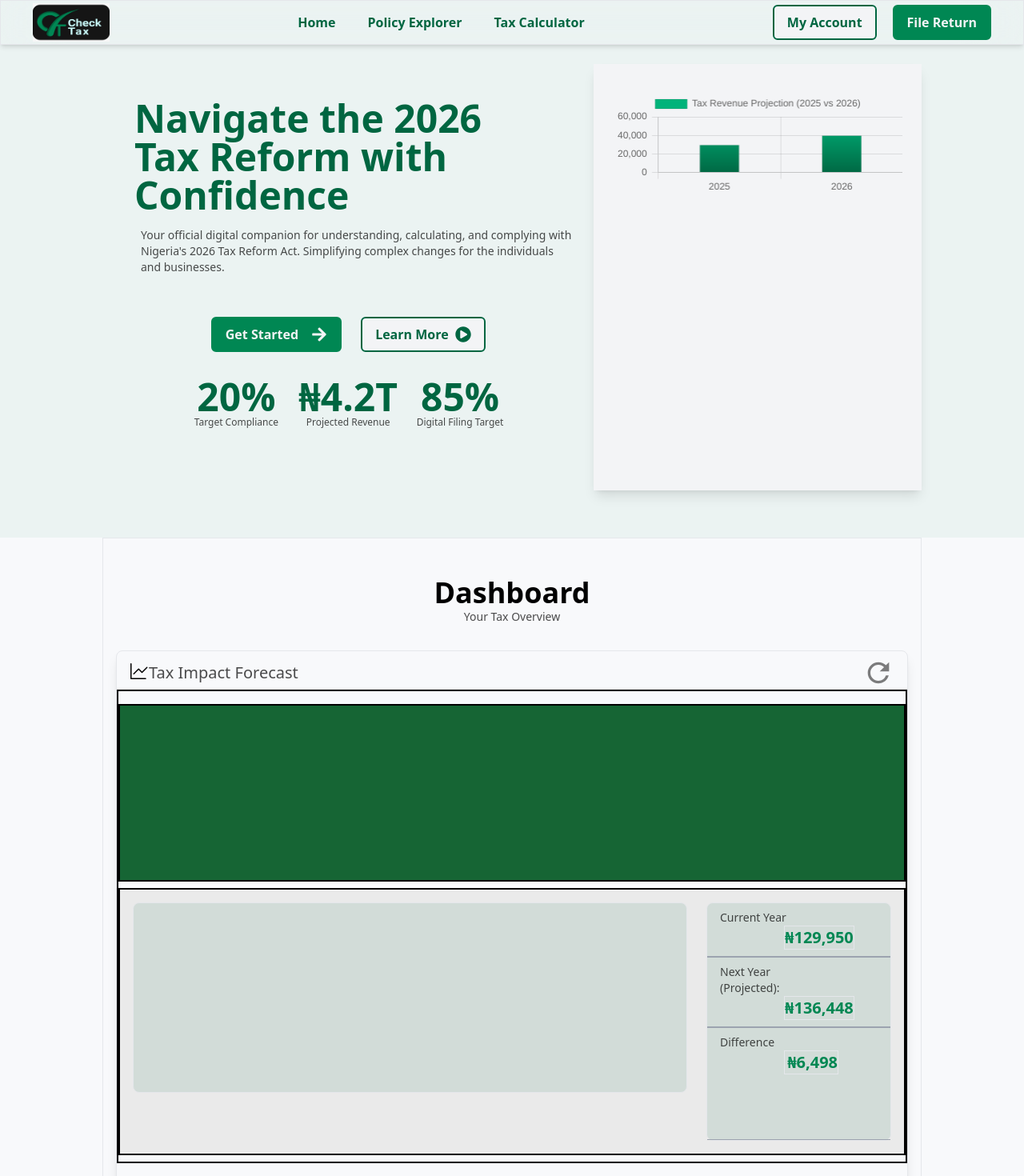
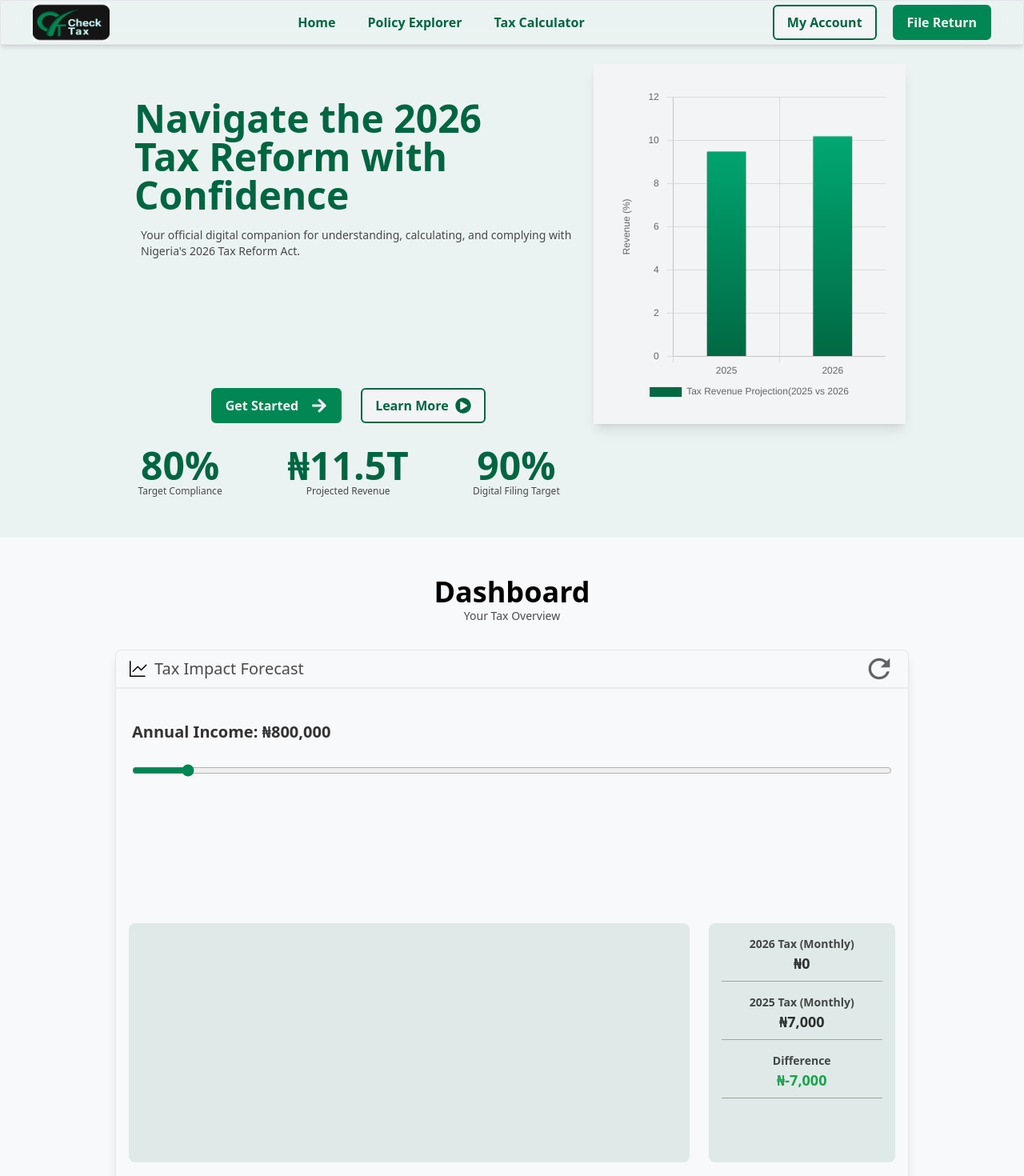
Before and after one commit to GreatRoyce/CheckTax_2026, a React (Vite) app: page / in a window 1280 px wide. Shown: the top 1470 px of the page at 80% size. Built offline with nearby package versions, Linux system fonts and the light colour scheme.

Commit message:
slider added

```diff
--- a/src/components/BarChart.jsx
+++ b/src/components/BarChart.jsx
@@ -1,14 +1,32 @@
-import React from "react";
+import {
+  Chart as ChartJS,
+  CategoryScale,
+  LinearScale,
+  BarElement,
+  Tooltip,
+  Legend,
+} from "chart.js";
 import { Bar } from "react-chartjs-2";
-import { Chart as ChartJS } from "chart.js/auto";
 
+ChartJS.register(
+  CategoryScale,
+  LinearScale,
+  BarElement,
+  Tooltip,
+  Legend
+);
 
-
-
-function BarChart({chartData, chartOptions}) {
-  return <div>
-    <Bar data={chartData} options={chartOptions} />
-  </div>;
+function BarChart({ chartData, chartOptions }) {
+  return (
+    <div className="w-full h-full">
+      {/* <h5 className="text-center text-primary pb-10">Tax Revenue Projection(2025 vs 2026)</h5> */}
+      <Bar
+        data={chartData}
+        options={chartOptions}
+        style={{ width: "100%", height: "100%" }}
+      />
+    </div>
+  );
 }
 
 export default BarChart;
--- a/src/pages/Homepage.jsx
+++ b/src/pages/Homepage.jsx
@@ -3,6 +3,7 @@ import Navbar from "../components/Navbar";
 import HeroSection from "../sections/HeroSection";
 import Dashboard from "../sections/Dashboard";
 import Footer from "../sections/Footer";
+
 
 function Homepage() {
   return (
@@ -13,6 +14,7 @@ function Homepage() {
          <Dashboard />
          <Footer />
 
+
       </div>
     </div>
   );
--- a/src/sections/Dashboard.jsx
+++ b/src/sections/Dashboard.jsx
@@ -1,56 +1,126 @@
-import React from "react";
+import React, { useState, useEffect } from "react";
 import { MdRefresh } from "react-icons/md";
 import { GoGraph } from "react-icons/go";
 
+/* ---------------- TAX TABLES ---------------- */
+
+const OLD_TAX = [
+  { max: 300000, monthly: 1750 },
+  { max: 500000, monthly: 3583 },
+  { max: 800000, monthly: 7000 },
+  { max: 1000000, monthly: 9500 },
+  { max: 1200000, monthly: 12333 },
+  { max: 1500000, monthly: 17083 },
+  { max: 1800000, monthly: 22333 },
+  { max: 2000000, monthly: 25833 },
+  { max: 2400000, monthly: 32833 },
+  { max: 3000000, monthly: 43167 },
+  { max: 3600000, monthly: 72000 },
+  { max: 4800000, monthly: 96000 },
+  { max: 6000000, monthly: 120000 },
+  { max: 7200000, monthly: 144000 },
+  { max: 8400000, monthly: 168000 },
+  { max: 9600000, monthly: 192000 },
+  { max: 10800000, monthly: 261000 },
+  { max: 12000000, monthly: 240000 },
+];
+
+const NEW_TAX = [
+  { max: 800000, monthly: 0 },
+  { max: 1000000, monthly: 2500 },
+  { max: 1200000, monthly: 5000 },
+  { max: 1500000, monthly: 8750 },
+  { max: 1800000, monthly: 12500 },
+  { max: 2000000, monthly: 15000 },
+  { max: 2400000, monthly: 20000 },
+  { max: 3000000, monthly: 27500 },
+  { max: 3600000, monthly: 36500 },
+  { max: 4800000, monthly: 54500 },
+  { max: 6000000, monthly: 72500 },
+  { max: 7200000, monthly: 90500 },
+  { max: 8400000, monthly: 108500 },
+  { max: 9600000, monthly: 126500 },
+  { max: 10800000, monthly: 144500 },
+  { max: 12000000, monthly: 162500 },
+];
+
+
+
+function resolveTax(income, table) {
+  for (let band of table) {
+    if (income <= band.max) return band.monthly;
+  }
+  return table.at(-1).monthly;
+}
+
+
 function Dashboard() {
+  const [income, setIncome] = useState(800000);
+  const [oldTax, setOldTax] = useState(0);
+  const [newTax, setNewTax] = useState(0);
+
+  useEffect(() => {
+    setOldTax(resolveTax(income, OLD_TAX));
+    setNewTax(resolveTax(income, NEW_TAX));
+  }, [income]);
+
+  const reset = () => {
+    setIncome(800000);
+  };
+
+  const difference = newTax - oldTax;
+
   return (
-    <div id="dashboard" className="border w-4/5 p-4 text-center h-[100vh] mx-auto">
+    <div className=" w-4/5 p-4 text-center h-screen mx-auto">
       <header className="py-8">
         <h2>Dashboard</h2>
         <h4>Your Tax Overview</h4>
       </header>
+
       <main className="shadow-lg h-[86vh] rounded-lg border">
-        <nav className="h-12 pt-2 px-4 flex justify-between items-center border-b-2 border-footercolor">
-          <div className="flex ">
+        {/* NAV */}
+        <nav className="h-12 px-4 flex justify-between items-center border-b-2 border-footercolor">
+          <div className="flex items-center gap-2">
             <GoGraph className="h-6 w-6" />
             <h4 className="text-xl">Tax Impact Forecast</h4>
           </div>
-          <button>
-            <MdRefresh className="opacity-50 transition-all duration-300 ease-in-out active:opacity-100 h-10  w-10" />
+
+          <button onClick={reset} title="Reset">
+            <MdRefresh className="h-10 w-10 opacity-60 hover:opacity-100 active:rotate-180 transition-all duration-300" />
           </button>
         </nav>
-        <section className=" justify-center py-4 space-y-2 border-2 border-black items-center h-[74vh]">
-          <div className="bg-green-800 border-2 border-black h-2/5"></div>
-          <div className="bg-footercolor border-2 border-black h-3/5 grid grid-cols-[3fr_1fr] gap-6 p-4">
-            {/* shorter height */}
-            <div className="bg-btnprimary/10 border h-4/5 rounded-lg"> </div>
-            {/* taller height */}
-            <div className="bg-btnprimary/10 h-5/5 border grid grid-rows-1 space-y-2 rounded-lg">
-              {/* stats */}
-              <div className="border-b border-gray-400">
-                <div className="grid grid-rows-1 justify-between border-b-2 border-gray-400 px-4 py-2">
-                  <h4 className="text-left mr-20">Current Year</h4>
-                  <h4 className="font-bold text-xl text-primary ml-20 justify-end border text-right">
-                    ₦129,950
-                  </h4>
-                </div>
 
-                <div className="grid grid-rows-1 justify-between border-b-2 border-gray-400 px-4 py-2">
-                  <h4 className="text-left mr-20">
-                    Next Year <br /> (Projected):
-                  </h4>
-                  <h4 className="font-bold text-xl text-primary ml-20 justify-end border text-right">
-                    ₦136,448
-                  </h4>
-                </div>
+        {/* BODY */}
+        <section className="pt-10 space-y-4 h-[74vh]">
+          {/* SLIDER */}
+          <div className="px-5 h-2/5">
+            <label className="font-semibold text-xl text-left text-black/80 block mb-6">
+              Annual Income: ₦{income.toLocaleString()}
+            </label>
 
-                <div className="grid grid-rows-1 justify-between px-4 pt-2">
-                  <h4 className="text-left mr-20">Difference</h4>
-                  <h4 className="font-bold text-xl text-primary ml-20 justify-end border text-right">
-                    ₦6,498
-                  </h4>
-                </div>
-              </div>
+            <input
+              type="range"
+              min={0}
+              max={12000000}
+              step={100000}
+              value={income}
+              onChange={(e) => setIncome(Number(e.target.value))}
+              className="w-full accent-primary"
+            />
+          </div>
+
+          {/* RESULTS */}
+          <div className=" h-3/5 grid grid-cols-[3fr_1fr] gap-6 p-4">
+            <div className="bg-btnprimary/10 rounded-lg" />
+
+            <div className="bg-btnprimary/10 rounded-lg p-4 space-y-4">
+              <Stat label="2026 Tax (Monthly)" value={newTax} />
+              <Stat label="2025 Tax (Monthly)" value={oldTax} />
+              <Stat
+                label="Difference"
+                value={difference}
+                highlight={difference < 0 ? "green" : "red"}
+              />
             </div>
           </div>
         </section>
@@ -59,4 +129,25 @@ function Dashboard() {
   );
 }
 
+/* ---------------- SMALL STAT COMPONENT ---------------- */
+
+function Stat({ label, value, highlight }) {
+  return (
+    <div className="border-b border-gray-400 pb-2">
+      <h4 className="font-semibold">{label}</h4>
+      <p
+        className={`text-lg font-bold ${
+          highlight === "green"
+            ? "text-green-600"
+            : highlight === "red"
+            ? "text-red-600"
+            : "text-black/80"
+        }`}
+      >
+        ₦{value.toLocaleString()}
+      </p>
+    </div>
+  );
+}
+
 export default Dashboard;
--- a/src/sections/HeroSection.jsx
+++ b/src/sections/HeroSection.jsx
@@ -1,25 +1,23 @@
 import React, { useState } from "react";
-import { FaArrowRight } from "react-icons/fa";
-import { FaPlayCircle } from "react-icons/fa";
+import { FaArrowRight, FaPlayCircle } from "react-icons/fa";
 import { Link } from "react-router-dom";
 import { HeroData } from "../Data/HeroData";
 import BarChart from "../components/BarChart";
-import { MdHeight } from "react-icons/md";
 
 function HeroSection() {
-  const [heroData, setHeroData] = useState({
+  const [heroData] = useState({
     labels: HeroData.map((data) => data.year),
     datasets: [
       {
-        label: "Tax Revenue Projection (2025 vs 2026)",
+        label: "Tax Revenue Projection(2025 vs 2026",
         data: HeroData.map((data) => data.value),
         borderWidth: 1,
-
+        barThickness: 50,
+        maxBarThickness: 80,
+        borderRadius: 2,
         backgroundColor: (context) => {
-          const chart = context.chart;
-          const { ctx, chartArea } = chart;
-
-          if (!chartArea) return null; // prevents initial render bug
+          const { ctx, chartArea } = context.chart;
+          if (!chartArea) return null;
 
           const gradient = ctx.createLinearGradient(
             0,
@@ -27,17 +25,12 @@ function HeroSection() {
             0,
             chartArea.top
           );
-
-          gradient.addColorStop(0, "#006944"); // bottom
-          gradient.addColorStop(1, "#00b37a"); // top
-
+          gradient.addColorStop(0, "#006944");
+          gradient.addColorStop(1, "#00b37a");
           return gradient;
         },
+      },
 
-        barThickness: 50,
-        borderRadius: 1,
-        maxBarThickness: 100,
-      },
     ],
   });
 
@@ -45,29 +38,29 @@ function HeroSection() {
     responsive: true,
     maintainAspectRatio: false,
 
-    layout: {
-      padding: {
-        top: 10,
-        bottom: 10,
-      },
-    },
-
     plugins: {
       legend: {
-        position: "top",
+        position: "bottom",
         labels: {
           padding: 10,
         },
+
       },
     },
 
     scales: {
       y: {
+         title: {
+        display: true,
+        text: "Revenue (%)",
+        padding: 10,
+      },
         beginAtZero: true,
-        suggestedMax: 50000,
-
+        min: 0,
+        max: 12.00,               // REAL vertical space
         ticks: {
-          padding: 6,
+          stepSize: 2,         // more space between grid lines
+          padding: 10,
         },
       },
       x: {
@@ -80,68 +73,37 @@ function HeroSection() {
   const [activebtn, setActivebtn] = useState("check");
 
   return (
-    <div>
-      <div className=" w-screen h-[84vh] pt-20 bg-primary/5">
-        <div className=" w-4/5 flex mx-auto h-[90%]">
-          <div className=" w-3/5 h-full">
-            <div className="h-5/6 mt-11 grid grid-rows-[3fr_2fr]">
-              <div className=" pl-10 mx-auto ">
-                <h1 className="text-btnprimary mb-2 text-pretty w-4/5">
+    <div className="w-screen h-[84vh] pt-20 bg-primary/5">
+      <div className="w-4/5 h-full mx-auto flex">
+        {/* LEFT SECTION */}
+        <div className="w-3/5 h-full">
+          <div className="h-full mt-11 grid grid-rows-[3fr_2fr]">
+            <div className="pl-10">
+              <h1 className="text-btnprimary mb-2 w-4/5">
                 Navigate the 2026 Tax Reform with Confidence
               </h1>
-                <h4 className=" p-2 text-pretty">
+              <h4 className="p-2">
                 Your official digital companion for understanding,
                 calculating, and complying with Nigeria's 2026 Tax Reform Act.
-                  Simplifying complex changes for the individuals and
-                  businesses.
               </h4>
             </div>
 
-              {/* Active and inactive button styles updated */}
-
             <div className="grid grid-rows-[1fr_2fr]">
-                <div className=" mx-auto text-center justify-center items-center flex pt-5 space-x-6">
-                  <button
-                    className={
-                      activebtn === "check"
-                        ? "px-4 py-2 rounded-md font-bold bg-primary text-secondary hover:bg-primary/90 active:text-primary active:bg-secondary transition-colors duration-300 ease-in-out border-2 border-primary"
-                        : "px-4 py-2 rounded-md font-bold bg-secondary text-btnprimary hover:bg-secondary/90 active:text-secondary active:bg-btnprimary transition-colors duration-300 ease-in-out border-2 border-btnprimary"
-                    }
-                    onClick={() => setActivebtn("check")}
-                  >
-                    <Link
-                      to="/tax-calculator"
-                      className="flex justify-between gap-4 items-center"
-                    >
-                      Get Started <FaArrowRight className="h-5 w-5" />
-                    </Link>
-                  </button>
-
-                  <button
-                    className={
-                      activebtn === "submit"
-                        ? "px-4 py-2 rounded-md font-bold bg-primary text-secondary hover:bg-primary/90 active:text-primary active:bg-secondary transition-colors duration-300 ease-in-out border-2 border-primary"
-                        : "px-4 py-2 rounded-md font-bold bg-secondary text-btnprimary hover:bg-secondary/90 active:text-secondary active:bg-btnprimary transition-colors duration-300 ease-in-out border-2 border-btnprimary"
-                    }
-                    onClick={() => setActivebtn("submit")}
-                  >
-                    <span className="flex justify-between gap-2 items-center">
-                      Learn More <FaPlayCircle className="h-5 w-5" />{" "}
-                    </span>
-                  </button>
+              <div className="flex justify-center items-center pb-6 gap-6">
+               <button className={ activebtn === "check" ? "px-4 py-2 rounded-md font-bold bg-primary text-secondary hover:bg-primary/90 active:text-primary active:bg-secondary transition-colors duration-300 ease-in-out border-2 border-primary" : "px-4 py-2 rounded-md font-bold bg-secondary text-btnprimary hover:bg-secondary/90 active:text-secondary active:bg-btnprimary transition-colors duration-300 ease-in-out border-2 border-btnprimary" } onClick={() => setActivebtn("check")} > <Link to="/tax-calculator" className="flex justify-between gap-4 items-center" > Get Started <FaArrowRight className="h-5 w-5" /> </Link> </button> <button className={ activebtn === "submit" ? "px-4 py-2 rounded-md font-bold bg-primary text-secondary hover:bg-primary/90 active:text-primary active:bg-secondary transition-colors duration-300 ease-in-out border-2 border-primary" : "px-4 py-2 rounded-md font-bold bg-secondary text-btnprimary hover:bg-secondary/90 active:text-secondary active:bg-btnprimary transition-colors duration-300 ease-in-out border-2 border-btnprimary" } onClick={() => setActivebtn("submit")} > <span className="flex justify-between gap-2 items-center"> Learn More <FaPlayCircle className="h-5 w-5" />{" "} </span> </button>
               </div>
 
-                <div className=" grid grid-cols-3 gap-4 mx-auto justify-center items-center  py-2">
-                  <div className=" flex flex-col text-center">
-                    <h1 className="text-btnprimary ">20%</h1>
+              <div className="grid grid-cols-3 gap-4 text-center pb-2">
+                <div>
+                  <h1 className="text-btnprimary">80%</h1>
                   <h6>Target Compliance</h6>
                 </div>
-                  <div className=" flex flex-col text-center">
-                    <h1 className="text-btnprimary">₦4.2T</h1>
+                <div>
+                  <h1 className="text-btnprimary">₦11.5T</h1>
                   <h6>Projected Revenue</h6>
                 </div>
-                  <div className=" flex flex-col text-center ">
-                    <h1 className="text-btnprimary">85%</h1>
+                <div>
+                  <h1 className="text-btnprimary">90%</h1>
                   <h6>Digital Filing Target</h6>
                 </div>
               </div>
@@ -149,11 +111,14 @@ function HeroSection() {
           </div>
         </div>
 
-          {/* GRAPHIC AREA */}
-          <div className="w-2/5 h-full bg-secondary shadow-lg z-1">
+        {/* GRAPH AREA — THIS IS THE FIX */}
+        <div className="w-[38%] h-[450px] bg-secondary shadow-lg">
           <div className="w-full h-full p-6">
-              <BarChart chartData={heroData} chartOptions={chartOptions} />
-            </div>
+            <BarChart
+              style={{ width: "100%", height: "100%" }}
+              chartData={heroData}
+              chartOptions={chartOptions}
+            />
           </div>
         </div>
       </div>
```
Also changed, not shown: src/Data/HeroData.js (+5 -2 lines). Lines whose indentation alone changed are shown as unchanged.
